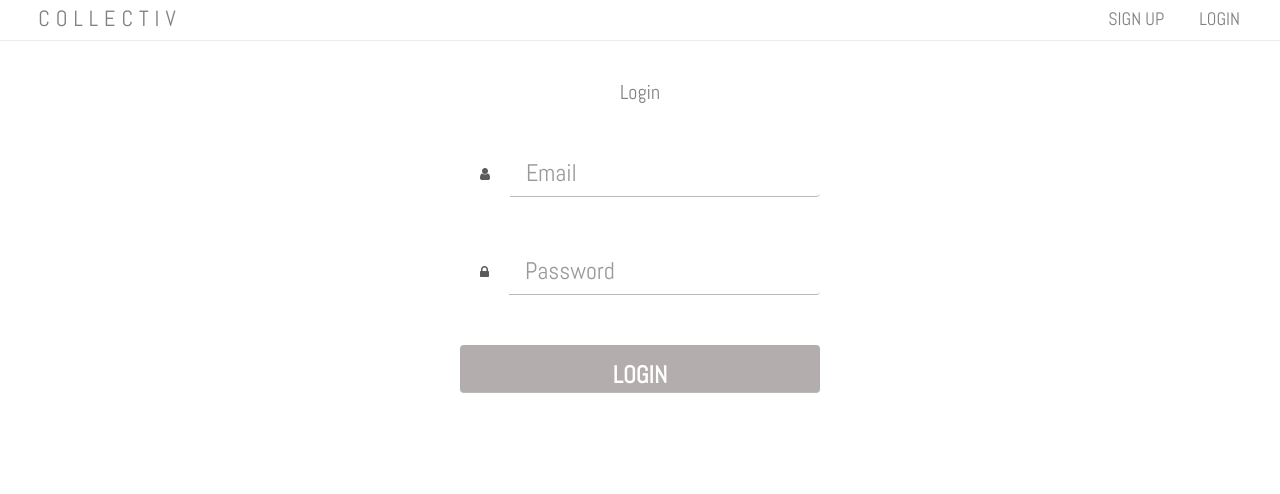
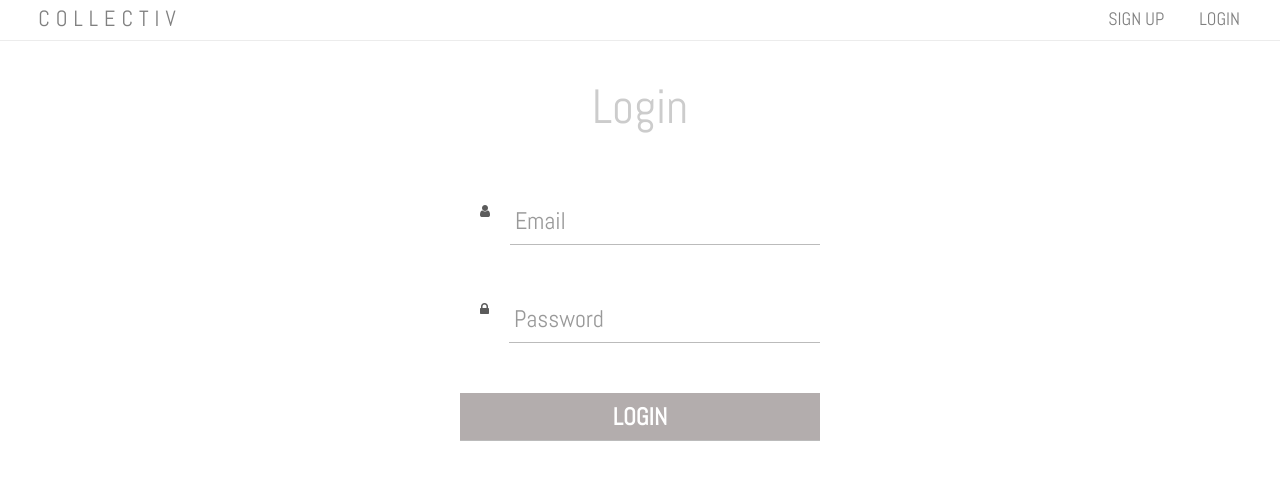
Before and after one commit to play-instinct/collectiv, a website: page public/login.html in a window 1280 px wide. Drawn offline with nearby package versions, Linux system fonts and the light colour scheme; a web font is replaced by a local one.

Commit message:
fixes login form styling

```diff
--- a/public/login.html
+++ b/public/login.html
@@ -24,7 +24,8 @@
     </nav>
 <div class="login">
   <div class="container">
-    <div class="logo">Login</div>
+    <!-- <div class="logo">Login</div> -->
+    <div class="header-signup">Login</div>
     <div class="login-item">
       <form action="" method="post" class="form form-login">
         <div class="form-field">
--- a/public/styles/main.css
+++ b/public/styles/main.css
@@ -96,7 +96,7 @@ color: #fff;
 	color: #ffff;
 	padding:25px 25px 0;
 	margin: 20px 20px 0;
-	border-radius: 3px;
+	/*border-radius: 3px;*/
 }
 
 input {
@@ -130,8 +130,9 @@ input {
 .form-login input[type="text"],
 .form-login input[type="password"],
 .form-login input[type="submit"] {
-  border-radius: 0.25rem;
+  border-radius: 0;
   padding: 1rem;
+  padding: 5px;
   color: #3A3F44;
 }
 
```
